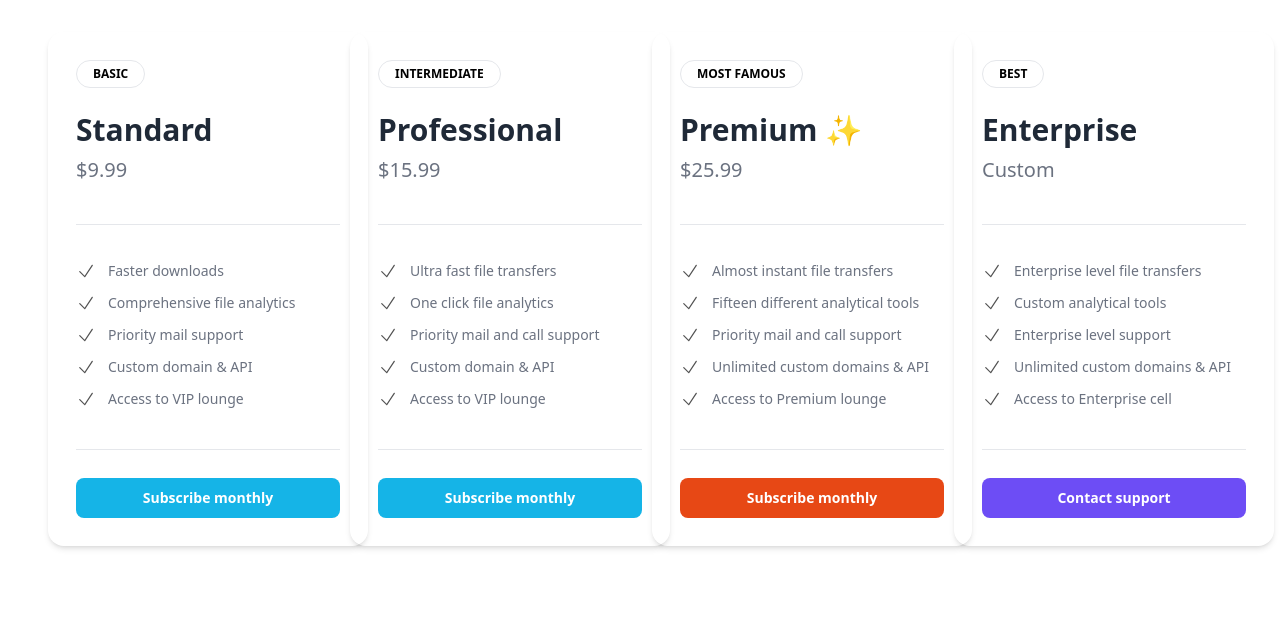
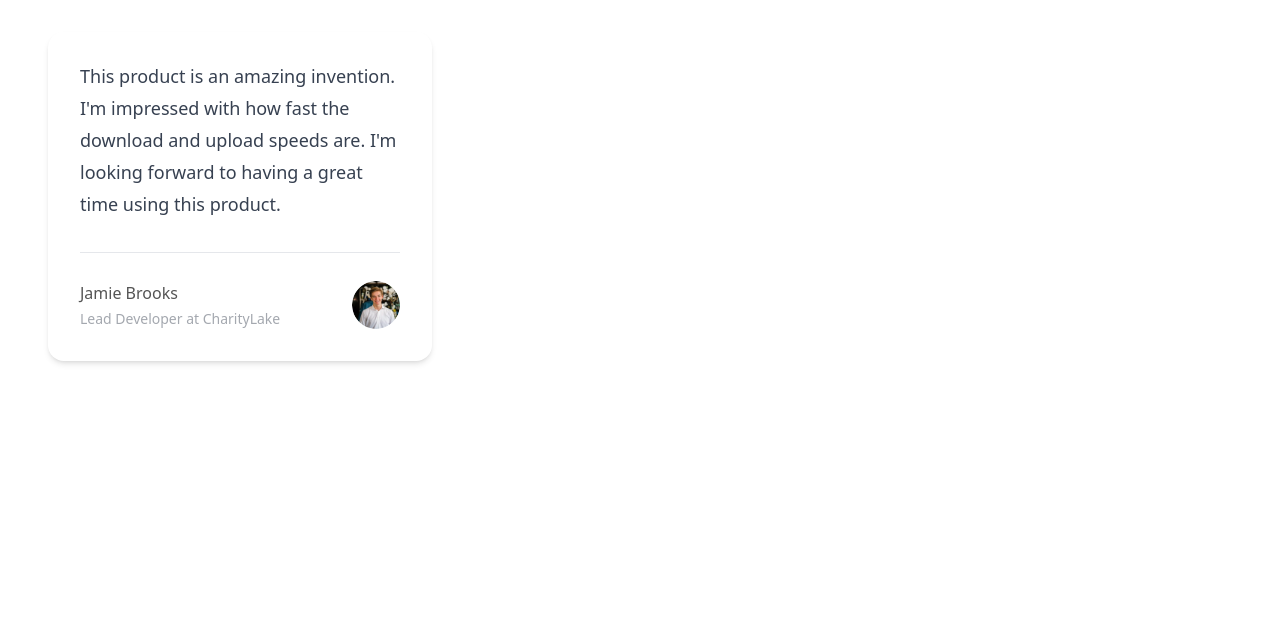
Before and after one commit to CarboxyDev/tailwind-sandbox, a Next.js app: page / in a window 1280 px wide. Shown: the part 112-753 px from the top of the page. Built offline with nearby package versions, Linux system fonts and the light colour scheme; a web font is replaced by a local one.

Commit message:
Add TestimonialCard

```diff
--- /dev/null
+++ b/src/components/TestimonialCard.tsx
@@ -0,0 +1,26 @@
+const TestimonialCard = (props: any) => {
+  let { comment, author } = props;
+  let { name, title, image } = author;
+
+  return (
+    <>
+      <div className="h-auto w-96 rounded-2xl px-8 pt-7 shadow-md">
+        <p className="break-words pb-8 text-lg leading-[32px] text-[#374151]">
+          {comment}
+        </p>
+        <div className="h-px w-full bg-gray-200" />
+        <div className="flex flex-row pt-7 pb-7">
+          <div className="flex flex-col">
+            <span className="pb-1 font-medium text-[#545454]">{name}</span>
+            <span className="pb-1 text-sm text-[#A4A8AF]">{title}</span>
+          </div>
+          <div className="ml-auto">
+            <img src={"/" + image} className="h-12 w-12 rounded-full" />
+          </div>
+        </div>
+      </div>
+    </>
+  );
+};
+
+export default TestimonialCard;
--- a/src/pages/sandbox.tsx
+++ b/src/pages/sandbox.tsx
@@ -8,12 +8,24 @@ import {
   ArrowDownTrayIcon,
 } from "@heroicons/react/24/solid";
 import PricingCard from "../components/PricingCard";
+import TestimonialCard from "../components/TestimonialCard";
 
 const Sandbox: NextPage = () => {
   return (
     <>
       <div className="px-12 pt-12">
         <div className="pt-24"></div>
+        <TestimonialCard
+          comment="This product is an amazing invention. I'm impressed with how fast the
+          download and upload speeds are. I'm looking forward to having a great
+          time using this product."
+          author={{
+            name: "Jamie Brooks",
+            title: "Lead Developer at CharityLake",
+            image: "generic-man-1.png",
+          }}
+        />
+        <div className="pt-80 pb-80"></div>
         <div className="grid grid-cols-1 gap-x-6 gap-y-6 sm:grid-cols-2 lg:grid-cols-3 xl:grid-cols-4">
           <PricingCard
             plan={{
```
Also changed, not shown: public/generic-man-1.png (added).
